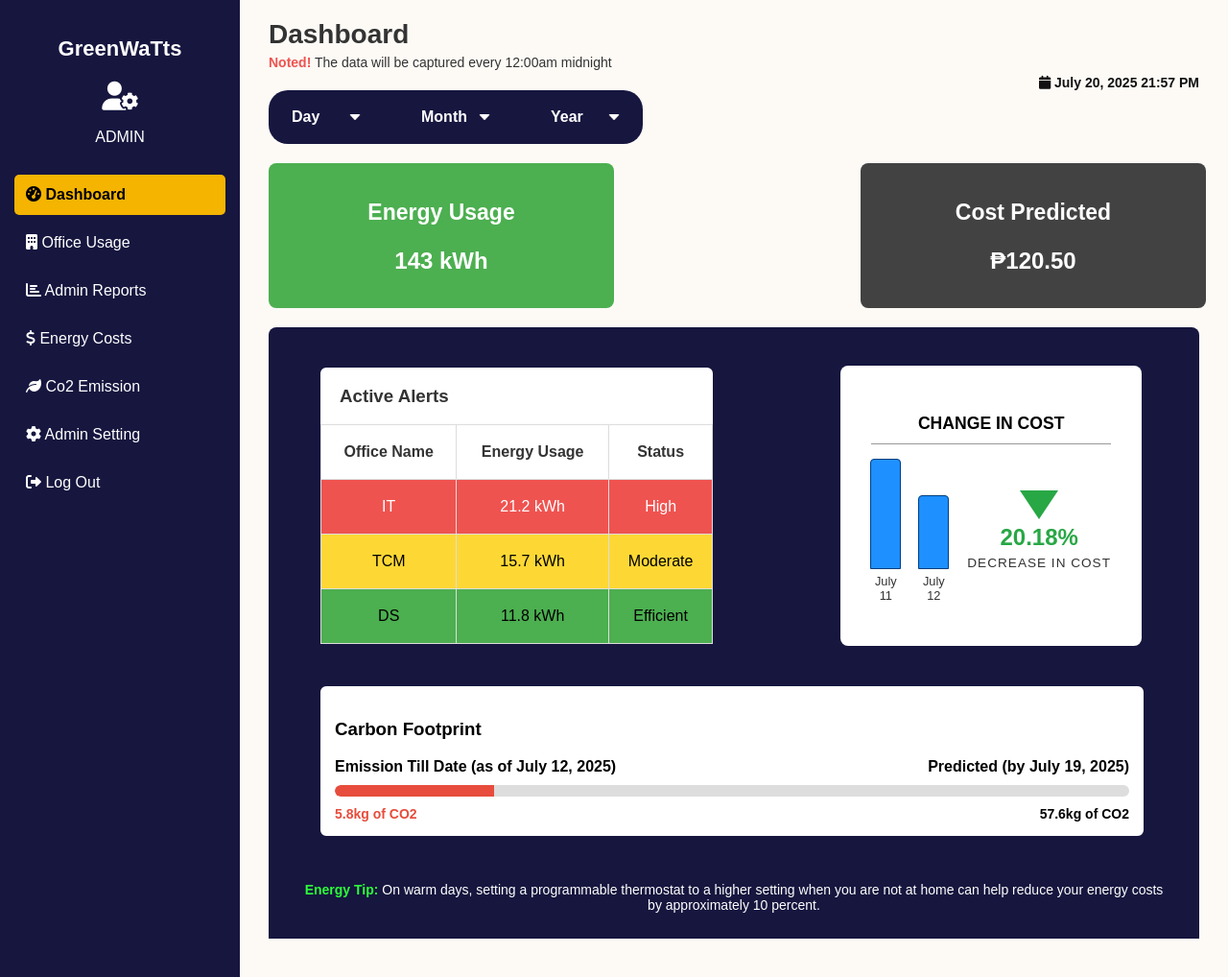
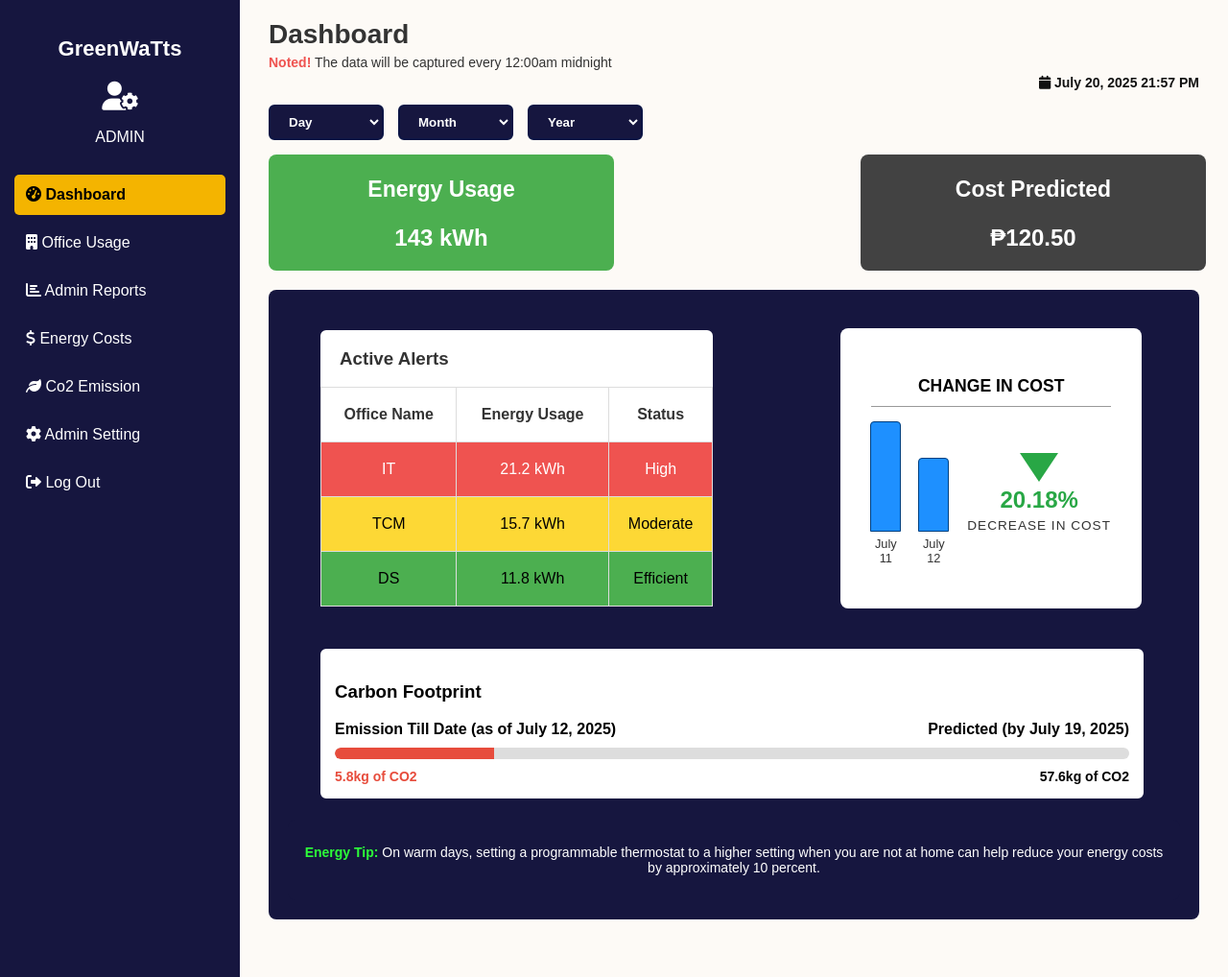
Before and after one commit to KenSanity19/GreenWatts_IoT, a Django app: page /adminpanel/dashboard/ in a window 1280 px wide. Shown: the whole page at 96% size. Run offline with Django 5.2, Linux system fonts and the light colour scheme.

Commit message:
Updated the admin dashboard and office usage pages day/month/year dropdown

```diff
--- a/greenwatts/adminpanel/static/adminCss/adminDashboard.css
+++ b/greenwatts/adminpanel/static/adminCss/adminDashboard.css
@@ -93,41 +93,14 @@ header h1 {
 }
 
 .filters select {
-    padding: 1px 13px 1px 15px;
-    margin-right: 15px;
-    border-radius: 30px;
-    font-weight: bold;
-    color: white;
-    background-color: transparent;
-    border: 1px solid transparent;
-    -webkit-appearance: none;
-    -moz-appearance: none;
-    appearance: none;
-    position: relative;
-    cursor: pointer;
-}
-
-.filters select::-ms-expand {
-    display: none; /* hide default arrow in IE */
-}
-
-.filters select::after {
-    content: "";
-    position: absolute;
-    pointer-events: none;
-    right: 15px;
-    top: 50%;
-    margin-top: -3px;
-    width: 0;
-    height: 0;
-    border-left: 6px solid transparent;
-    border-right: 6px solid transparent;
-    border-top: 6px solid white;
-}
-
-.filters select option {
-    color: white;
-    background-color: #0b1444;
+  padding: 8px 15px;
+  border-radius: 6px;
+  border: 2px solid #0b1444;
+  font-weight: bold;
+  background: #16163f;
+  color: #ffffff;
+  min-width: 120px;
+  box-sizing: border-box;
 }
 
 /* Cards */
@@ -141,7 +114,7 @@ header h1 {
 .card {
   max-width: 180px; /* Slightly smaller width */
   width: 180px; /* Fixed width */
-  padding: 15px 90px;
+  padding: 0px 90px;
   border-radius: 8px; /* More rounded corners */
   color: white;
   text-align: center;
--- a/greenwatts/adminpanel/templates/adminDashboard.html
+++ b/greenwatts/adminpanel/templates/adminDashboard.html
@@ -77,70 +77,16 @@
       </header>
 
       <!-- Filters -->
-      <div class="filters-container">
-        <div class="filters">
-          <div class="custom-dropdown" tabindex="0" data-name="day">
-            <div class="selected">
-              Day
-              <img
-                src="{% static 'images/arrow-down.png' %}"
-                alt="arrow"
-                class="dropdown-arrow"
-                onerror="this.style.display='none'"
-              />
-            </div>
-            <div class="options">
-              <div class="option">
-                Day
-                <img
-                  src="{% static 'images/arrow-down.png' %}"
-                  alt="arrow"
-                  class="option-arrow"
-                />
-              </div>
-            </div>
-          </div>
-          <div class="custom-dropdown" tabindex="0" data-name="month">
-            <div class="selected">
-              Month
-              <img
-                src="{% static 'images/arrow-down.png' %}"
-                alt="arrow"
-                class="dropdown-arrow"
-              />
-            </div>
-            <div class="options">
-              <div class="option">
-                Month
-                <img
-                  src="{% static 'images/arrow-down.png' %}"
-                  alt="arrow"
-                  class="option-arrow"
-                />
-              </div>
-            </div>
-          </div>
-          <div class="custom-dropdown" tabindex="0" data-name="year">
-            <div class="selected">
-              Year
-              <img
-                src="{% static 'images/arrow-down.png' %}"
-                alt="arrow"
-                class="dropdown-arrow"
-              />
-            </div>
-            <div class="options">
-              <div class="option">
-                Year
-                <img
-                  src="{% static 'images/arrow-down.png' %}"
-                  alt="arrow"
-                  class="option-arrow"
-                />
-              </div>
-            </div>
-          </div>
-        </div>
+      <div class="filters">
+        <select>
+          <option>Day</option>
+        </select>
+        <select>
+          <option>Month</option>
+        </select>
+        <select>
+          <option>Year</option>
+        </select>
       </div>
 
       <!-- Top Cards -->
```
Also changed, not shown: greenwatts/adminpanel/static/adminCss/officeUsage.css (+4 -3 lines).
